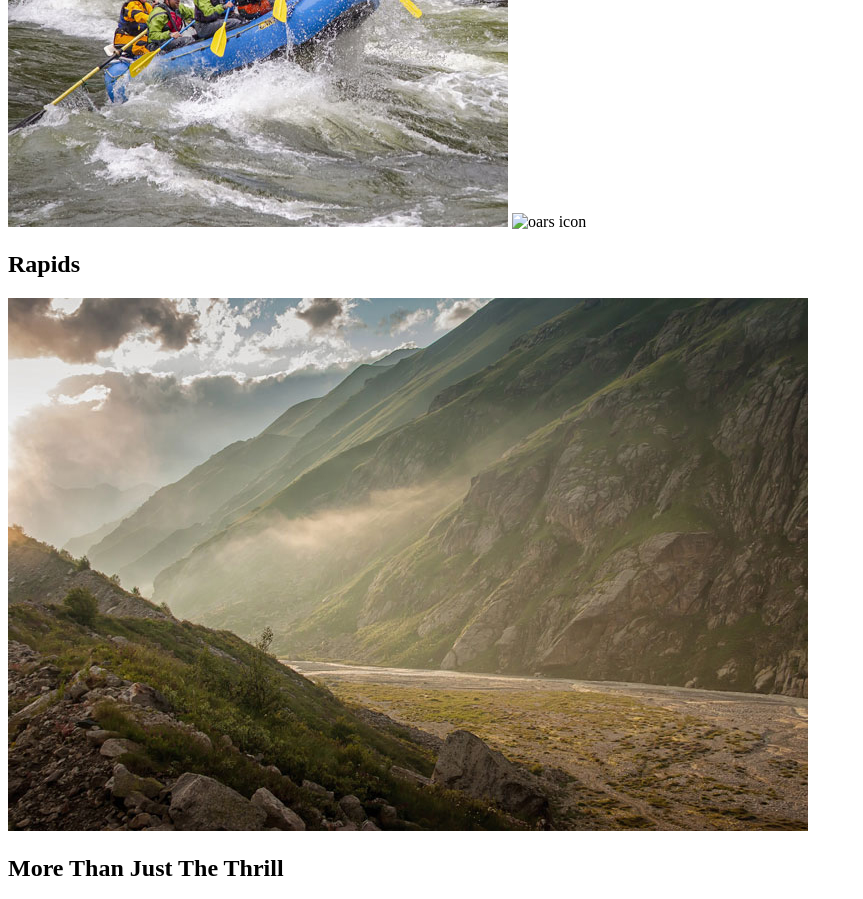
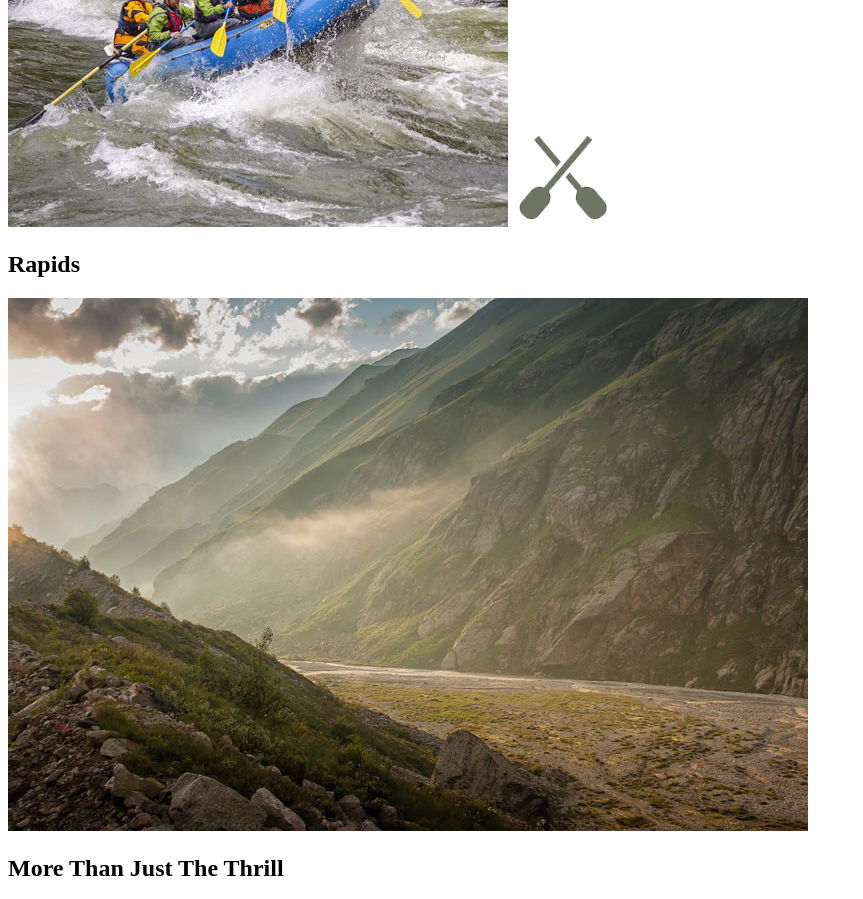
Before and after one commit to RileySlik2018/MarkSlikwdd130, a plain HTML site: page wrr/index.html in a window 1280 px wide. Shown: the part 2600-3499 px from the top of the page, without its empty margins (0-863 px from the left). Drawn offline with Linux system fonts and the light colour scheme.

Commit message:
maybe this works

```diff
--- a/wrr/index.html
+++ b/wrr/index.html
@@ -46,7 +46,7 @@
         </section>
         <section class="rapids-card">
             <img class="card-img" src="imagesrafting/rapids.jpg" alt="rafting boat">
-            <img class="icon" src="imagesafting/oars.png" alt="oars icon">
+            <img class="icon" src="imagesrafting/oars.png" alt="oars icon">
             <h2>Rapids</h2>
             <img class="mountains" src="imagesrafting/mountains.jpg" alt="Misty mountains">
     <section class="msg">
```
Also changed, not shown: index.html (+1 -1 lines).
